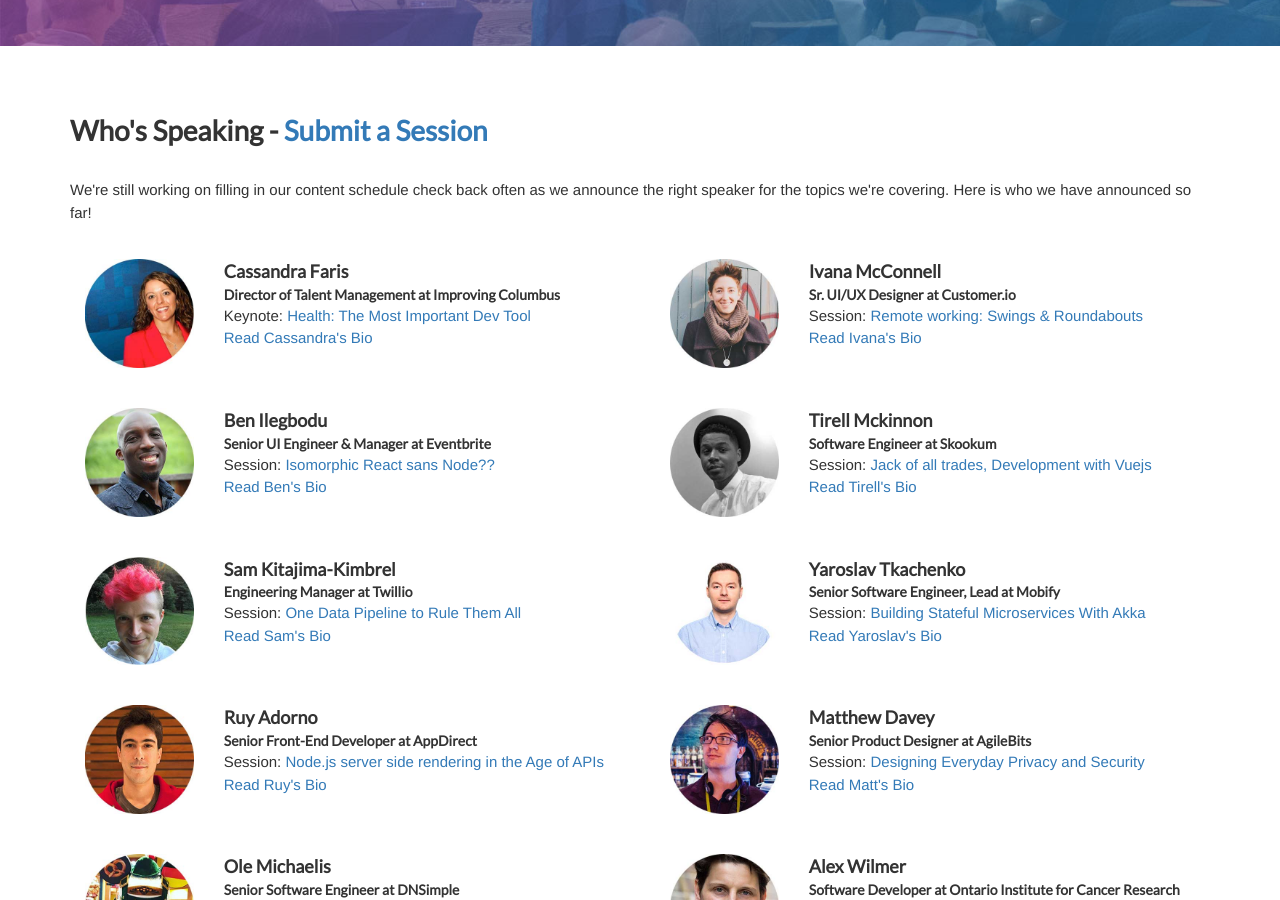
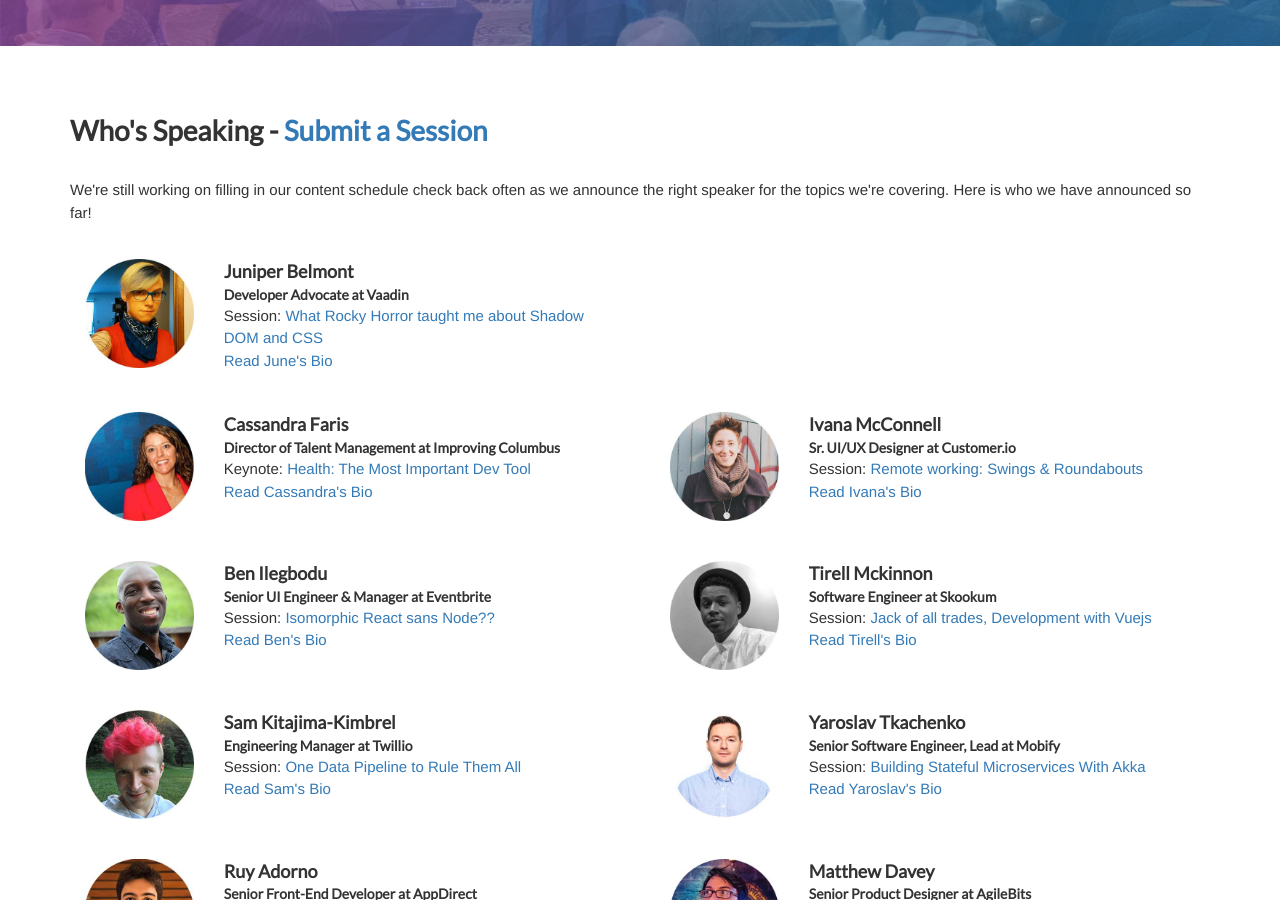
Before and after one commit to fullstackto/fsto2017, a Jekyll site: the page built from index.html, in a window 1280 px wide and 900 px high, scrolled down 1538 px. Built offline with Jekyll 4.4.1, drawn with Linux system fonts in a browser that asks for light colours; some of the changed text lies outside the part shown.

Commit message:
Add juniper

```diff
--- a/index.html
+++ b/index.html
@@ -48,6 +48,19 @@ card: http://2017.fsto.co/images/card.jpg
       <div class="col-xs-12">
         <h2 id="speakers">Who's Speaking - <a href="/speak">Submit a Session</a></h2>
         <p>We're still working on filling in our content schedule check back often as we announce the right speaker for the topics we're covering. Here is who we have announced so far!</p>
+      </div>
+    </div>
+    <div class="row">
+      <div class="col-sm-6 speaker speaker-card">
+          <div class="col-xs-3">
+            <img src="/images/speakers/june.jpg" alt="Juniper Photo" class="img-responsive" />
+          </div>
+          <div class="col-xs-9">
+            <h4>Juniper Belmont</h4>
+            <h5>Developer Advocate at Vaadin</h5>
+            <p>Session: <a href="/sessions#june">What Rocky Horror taught me about Shadow DOM and CSS</a><br />
+            <a href="/speakers#june">Read June's Bio</a></p>
+          </div>
       </div>
     </div>
     <div class="row">
@@ -274,7 +287,7 @@ card: http://2017.fsto.co/images/card.jpg
 
               <tr>
                 <td>3:00-3:45</td>
-                <td>CS Code</td>
+                <td><a href="/sessions#june">What Rocky Horror taught me about Shadow DOM and CSS</a></td>
                 <td><a href="/sessions#yaroslav">Building Stateful Microservices With Akka</a></td>
                 <td>UX</td>
               </tr>
```
Also changed, not shown: sessions/index.html (+9 -1 lines), speakers/index.html (+8 -1 lines), images/speakers/june.jpg (added).
